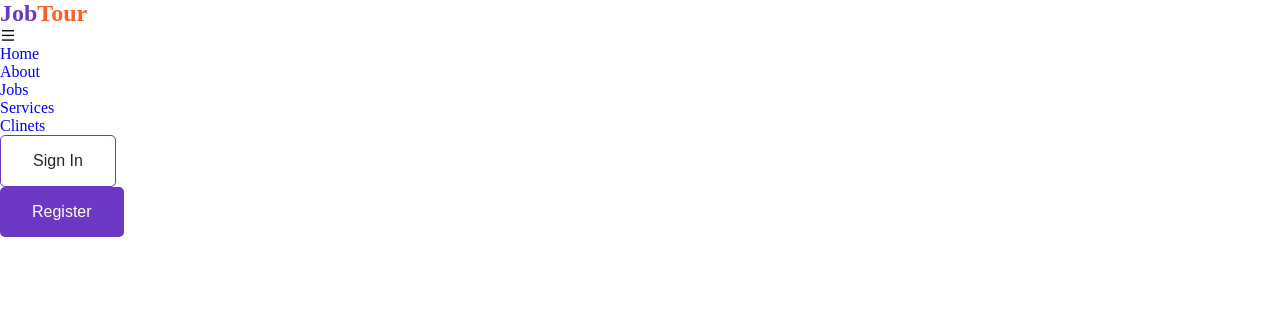
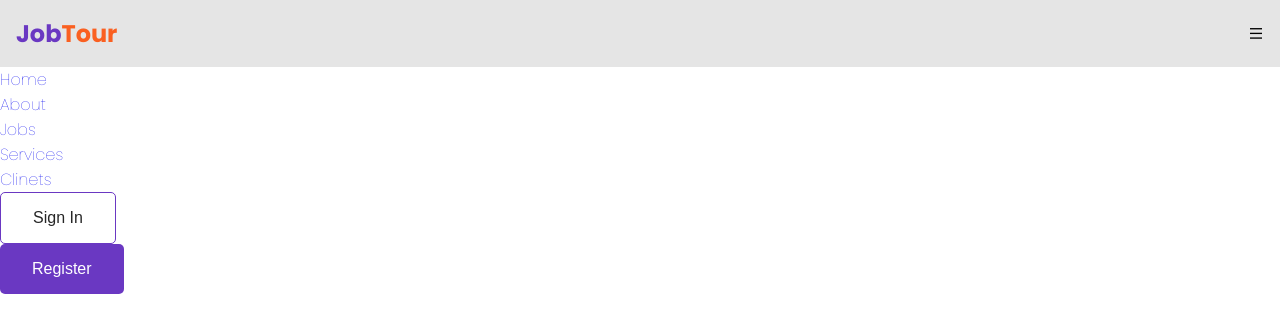
Before and after one commit to Bishopukpai/Job-Hunt-Landing-page, a plain HTML site: page index.html in a window 1280 px wide. Drawn offline with nearby package versions, Linux system fonts and the light colour scheme.

Commit message:
I made the nav bar to be in one row

```diff
--- a/style.css
+++ b/style.css
@@ -108,7 +108,9 @@ html, body{
 }
 
 body{
-    font-family: "Poppins" sans-serif;
+    font-family: "Poppins", sans-serif;
+    font-weight: 100;
+    font-style: normal;
 }
 
 nav{
@@ -119,3 +121,12 @@ nav{
     margin-inline: auto;
     z-index: 9;
 }
+
+.nav__header{
+    padding: 1rem;
+    width: 100vw;
+    display: flex;
+    align-items: center;
+    justify-content: space-between;
+    background-color: var(--extra-light);
+}
```
